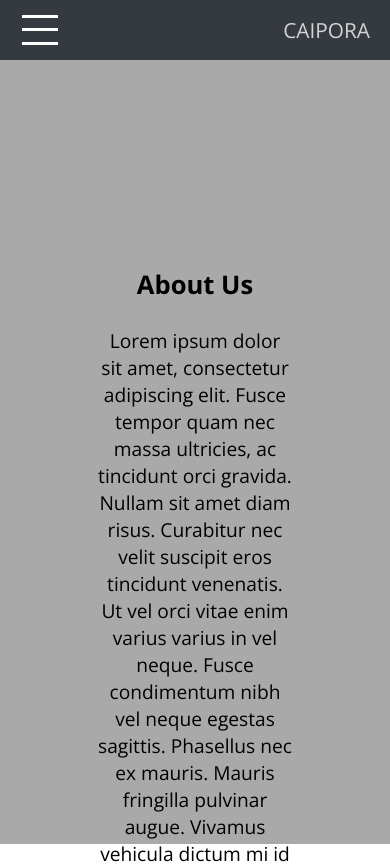
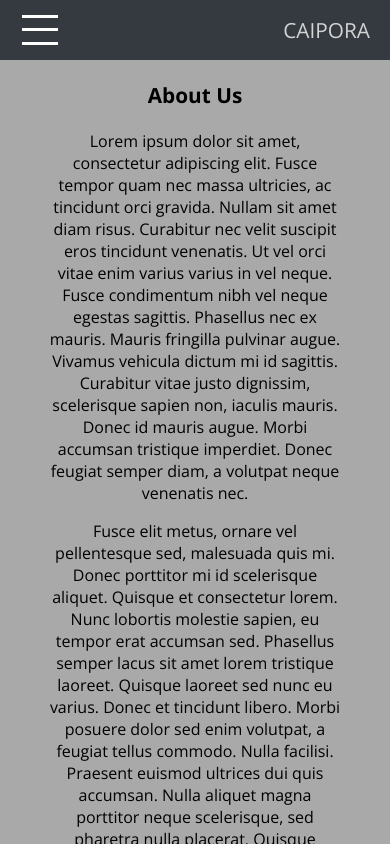
Before and after one commit to doritones/caipora-react, a React (Create React App) app: page /about in a window 390 px wide. Shown: the top 864 px of the page. Built offline with nearby package versions, Linux system fonts and the light colour scheme; no server answers.

Commit message:
CSS responsiveness (still needs portrait format for mobile)

```diff
--- a/src/components/TimeElement/TimeElement.css
+++ b/src/components/TimeElement/TimeElement.css
@@ -1,3 +1,4 @@
+@media (min-width: 1401px) {
     .TimeElement {
         list-style-type: none;
         position: relative;
@@ -56,3 +57,49 @@
         border-width: 8px 0 8px 16px;
         border-color: transparent transparent transparent #a9ad9b;
     }
+}
+
+@media (max-width: 1400px) {
+    .TimeElement {
+        list-style-type: none;
+        position: relative;
+        width: 6px;
+        height: calc(100% + 40px);
+        margin: 0 5vw;
+        background: #fff;
+    }
+
+    .TimeElement::after {
+        content: "";
+        position: absolute;
+        transform: translate(-50%, -60px);
+        width: 30px;
+        height: 30px;
+        border-radius: 50%;
+        background: inherit;
+    }
+
+    .TimeElement div {
+        width: 80vw;
+        padding: 15px;
+        background: #a9ad9b;
+        border-radius: 15px;
+        margin: 0 0 20px 40px;
+    }
+
+    .TimeElement div::before {
+        content: '';
+        position: absolute;
+        bottom: 38px;
+        left: 25px;
+        border-style: solid;
+        border-width: 8px 16px 8px 0;
+        border-color: transparent #a9ad9b transparent transparent;
+    }
+}
+
+@media (max-width: 650px) {
+    .TimeElement div {
+        width: 70vw;
+    }
+}
--- a/src/components/UI/DropdownButton/DropdownButton.css
+++ b/src/components/UI/DropdownButton/DropdownButton.css
@@ -37,3 +37,9 @@
 .Dropdown:hover .DropdownContent {display: block;}
 
 .Dropdown:hover .DropdownButton {background-color: #3e8e41;}
+
+@media (max-width: 650px) {
+    .Dropdown{
+        float: left;
+    }
+}
--- a/src/routers/AboutUs/AboutUs.css
+++ b/src/routers/AboutUs/AboutUs.css
@@ -4,16 +4,14 @@
     justify-content: center;
     align-items: center;
     background-color: darkgrey;
-    position: relative;
+    position: relative;  display: flex;
+    flex-direction: column;
+    justify-content: center;
 }
 
 .AboutUsContent {
-    width: 50vw;
-    height: 50vh;
-    position: absolute;
-    top: 50%;
-    left: 50%;
-    transform: translate(-50%,-50%);
+    width: 75%;
+    margin: auto;
 }
 
 .AboutUsContent h3 {
@@ -25,3 +23,20 @@
     text-align: center;
     font-size: 1.2rem;
 }
+
+@media (max-width: 650px) {
+    .AboutUs {
+        overflow: auto;
+        display: block;
+    }
+    .AboutUsContent h3 {
+        font-size: 1.3rem;
+    }
+    .AboutUsContent p {
+        font-size: 1rem;
+    }
+}
+
+@media (min-width: 651px) and (max-width: 950px) {
+
+}
--- a/src/routers/Home/Home.css
+++ b/src/routers/Home/Home.css
@@ -45,8 +45,14 @@
     }
 }
 
-@media (max-width: 950px) {
+@media (min-width: 651px) and (max-width: 950px) {
     .Home {
-       background-size: 300%;
+       background-size: 200%;
+    }
+    .HomeText {
+        font-size: 2.3rem;
+    }
+    .HomeTimer {
+        font-size: 4rem;
     }
 }
--- a/src/routers/Timeline/Timeline.css
+++ b/src/routers/Timeline/Timeline.css
@@ -57,4 +57,5 @@
 
 .Timepoint {
     height: 100%;
+    padding-inline-start: 0;
 }
--- a/src/routers/Timeline/Timeline.js
+++ b/src/routers/Timeline/Timeline.js
@@ -121,7 +121,7 @@ class Timeline extends React.Component {
                 <h3>Timeline</h3>
                 <div className='Filters'>
                 {/* Buttons on this section should be reusable, created on components folder */}
-                    <div>
+                    <div className='LeftButtons'>
                         {this.state.monthsFilter ?
                             <button className='ButtonTag' onClick={this.cleanMonthsFilter}>{this.state.monthsFilter} <i className="fas fa-times-circle"></i></button>
                             : <DropdownButton text='Filter by Month' items={this.state.months} filter={this.filterMonths} /> }
```
Lines whose indentation alone changed are shown as unchanged.
